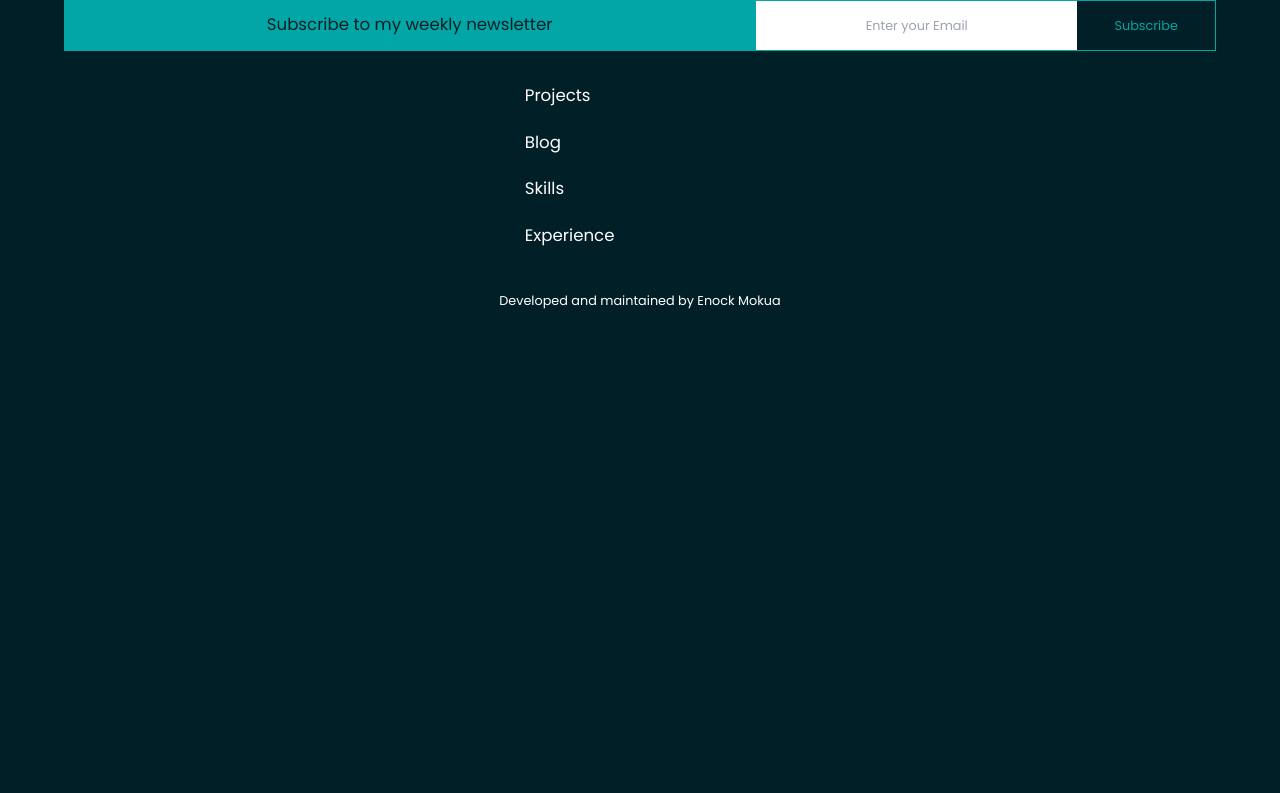
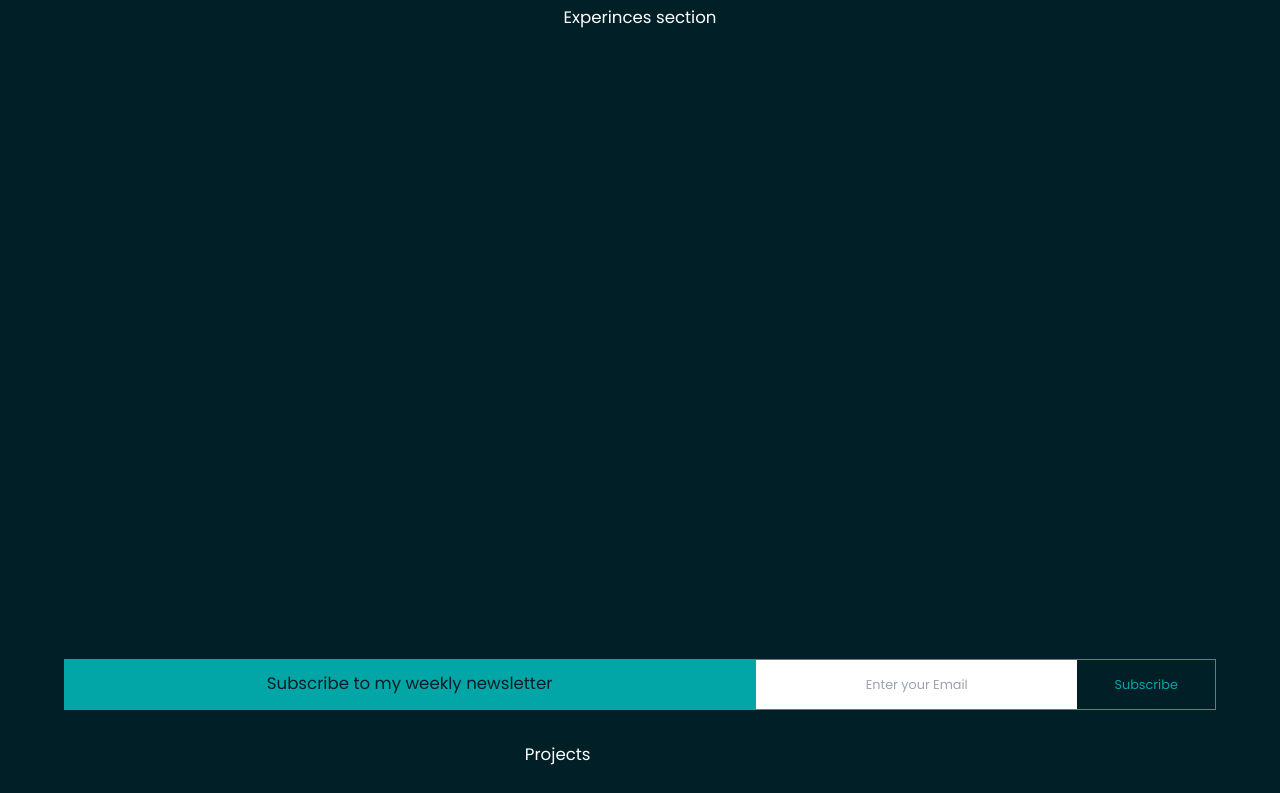
Before and after one commit to MokuaEnock/moku, a React (Create React App) app: page /experince in a window 1280 px wide. Shown: the top 793 px of the page. Built offline with nearby package versions, Linux system fonts and the light colour scheme.

Commit message:
create experience component and connect it to app.js

```diff
--- a/src/App.js
+++ b/src/App.js
@@ -12,6 +12,7 @@ import Footer from "./components/footer";
 import { BrowserRouter as Router, Routes, Route } from "react-router-dom";
 
 import Project from "./components/Project/project";
+import Experience from "./components/Experience/Experince";
 function App() {
   function Home() {
     return (
@@ -46,8 +47,7 @@ function App() {
 
         <Route path="skills" element={<SkillSection />}></Route>
 
-        <Route path="experince"></Route>
-
+        <Route path="experince" element={<Experience />}></Route>
       </Routes>
 
       <Footer />
--- a/src/components/Experience/Experince.js
+++ b/src/components/Experience/Experince.js
@@ -0,0 +1,5 @@
+import ExperinceHeader from "./ExperienceHeader";
+
+export default function Experience() {
+  return <main>Experinces section</main>;
+}
```
